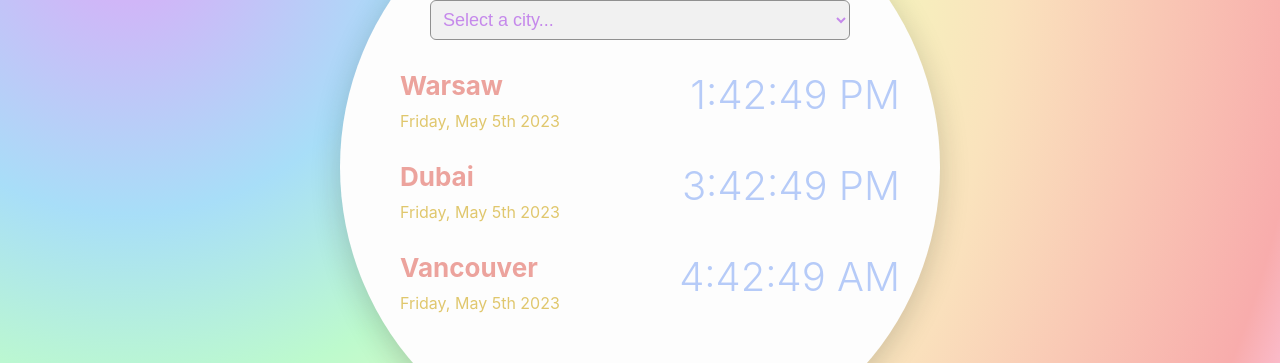
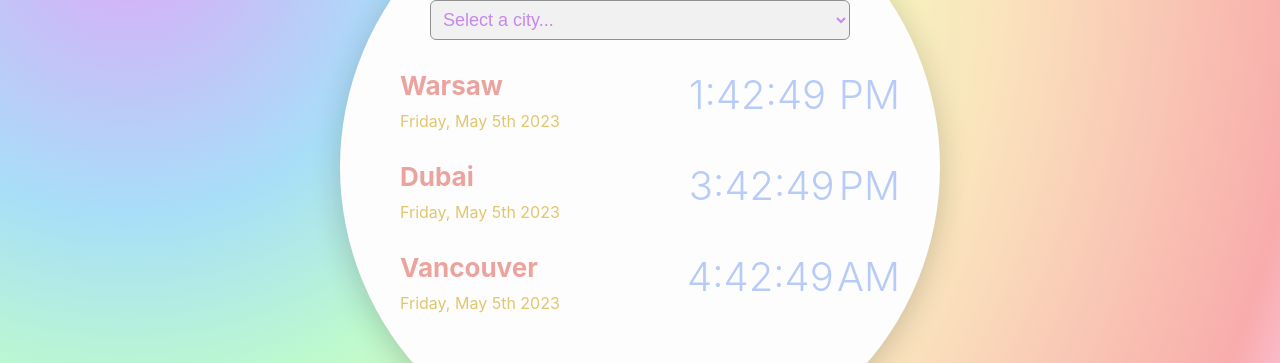
Before and after one commit to IzabelaLas/react-world-clock, a React (Create React App) app: page / in a window 1280 px wide. Shown: the part 233-596 px from the top of the page. Built offline with nearby package versions, Linux system fonts and the light colour scheme.

Commit message:
Fix moving time component

```diff
--- a/src/components/displayedCities/CitiesDisplayed.js
+++ b/src/components/displayedCities/CitiesDisplayed.js
@@ -1,5 +1,5 @@
 import DubaiTime from "./DubaiTime";
-import VancouverTime from "./Vancouver";
+import VancouverTime from "./VancouverTime";
 import WarsawTime from "./WarsawTime";
 
 export default function CitiesDisplayed() {
--- a/src/components/displayedCities/DubaiTime.js
+++ b/src/components/displayedCities/DubaiTime.js
@@ -2,8 +2,8 @@ import React, { useState, useEffect } from "react";
 import moment from "moment-timezone";
 
 export default function DubaiTime() {
-  const [dubaiDate, setDubaiDate] = useState(false);
-  const [dubaiTime, setDubaiTime] = useState(false);
+  const [dubaiDate, setDubaiDate] = useState(null);
+  const [dubaiTime, setDubaiTime] = useState(null);
 
   useEffect(() => {
     const intervalId = setInterval(() => {
@@ -20,7 +20,10 @@ export default function DubaiTime() {
           <h2 className="city">Dubai</h2>
           <div className="date">{dubaiDate}</div>
         </div>
-        <div className="time">{dubaiTime}</div>
+        <div className="time d-flex">
+          <div>{dubaiTime?.split(" ")[0]}</div>
+          <div>{dubaiTime?.split(" ")[1]}</div>
+        </div>
       </div>
     </div>
   );
--- a/src/components/displayedCities/Vancouver.js
+++ b/src/components/displayedCities/VancouverTime.js
@@ -2,8 +2,8 @@ import React, { useState, useEffect } from "react";
 import moment from "moment-timezone";
 
 export default function VancouverTime() {
-  const [vancouverDate, setVancouverDate] = useState(false);
-  const [vancouverTime, setVancouverime] = useState(false);
+  const [vancouverDate, setVancouverDate] = useState(null);
+  const [vancouverTime, setVancouverime] = useState(null);
 
   useEffect(() => {
     const intervalId = setInterval(() => {
@@ -22,7 +22,10 @@ export default function VancouverTime() {
           <h2 className="city">Vancouver</h2>
           <div className="date">{vancouverDate}</div>
         </div>
-        <div className="time">{vancouverTime}</div>
+        <div className="time d-flex">
+          <div>{vancouverTime?.split(" ")[0]}</div>
+          <div>{vancouverTime?.split(" ")[1]}</div>
+        </div>
       </div>
     </div>
   );
--- a/src/components/displayedCities/WarsawTime.js
+++ b/src/components/displayedCities/WarsawTime.js
@@ -2,8 +2,8 @@ import React, { useState, useEffect } from "react";
 import moment from "moment-timezone";
 
 export default function WarsawTime() {
-  const [warsawDate, setWarsawDate] = useState(false);
-  const [warsawTime, setWarsawTime] = useState(false);
+  const [warsawDate, setWarsawDate] = useState(null);
+  const [warsawTime, setWarsawTime] = useState(null);
 
   useEffect(() => {
     const intervalId = setInterval(() => {
@@ -20,7 +20,10 @@ export default function WarsawTime() {
           <h2 className="city">Warsaw</h2>
           <div className="date">{warsawDate}</div>
         </div>
-        <div className="time">{warsawTime}</div>
+        <div className="time d-flex">
+          <div>{warsawTime?.split(" ")[0]}</div>
+          <div>{warsawTime?.split(" ")[1]}</div>
+        </div>
       </div>
     </div>
   );
--- a/src/styles/App.css
+++ b/src/styles/App.css
@@ -70,6 +70,19 @@ footer {
   font-weight: 300;
 }
 
+.d-flex {
+  display: flex;
+}
+
+.time div:first-child {
+  text-align: left;
+  min-width: 150px;
+}
+
+.time div:last-child {
+  text-align: right;
+}
+
 .date {
   color: #d9ba4a;
   opacity: 0.8;
```
